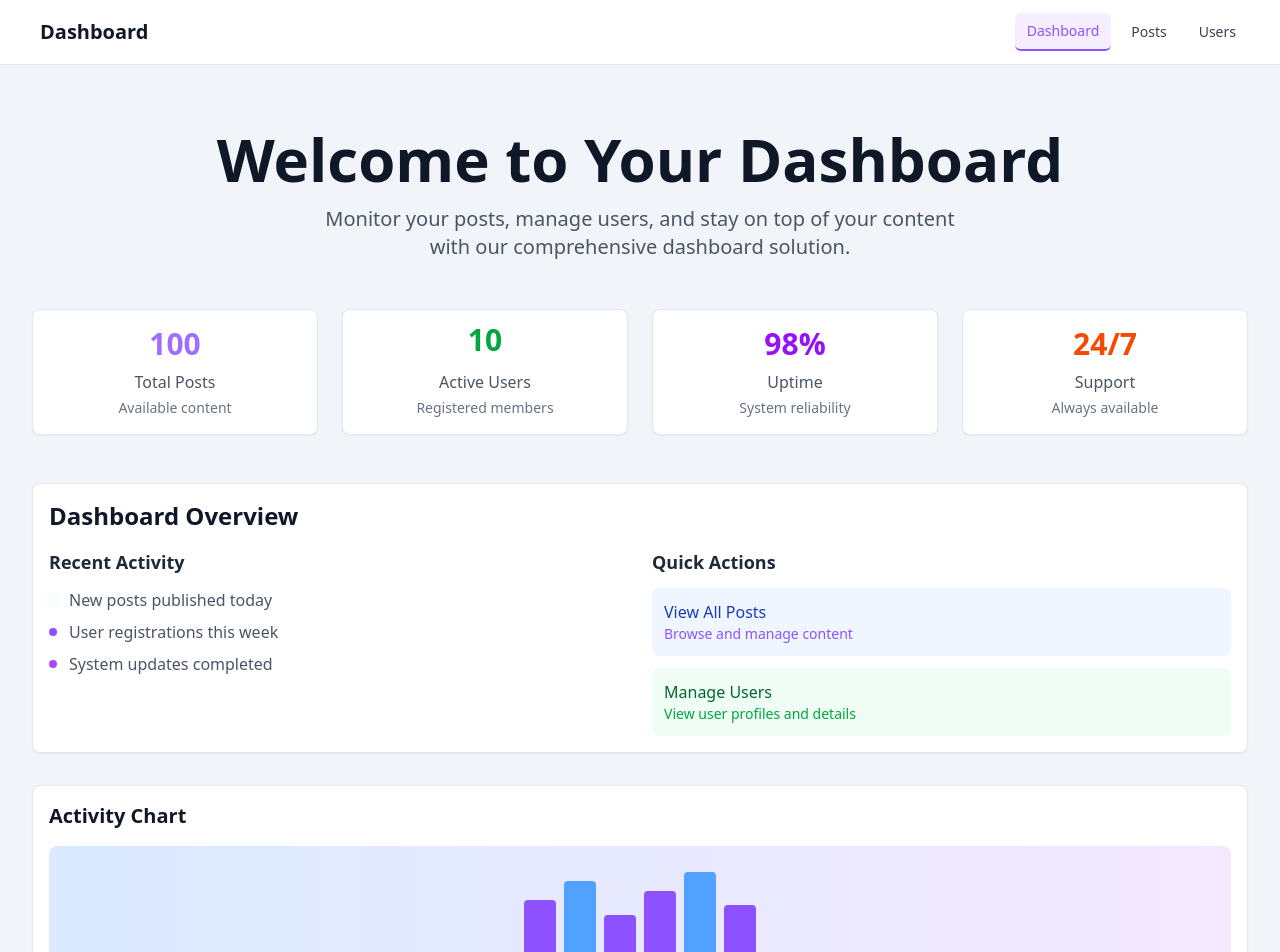
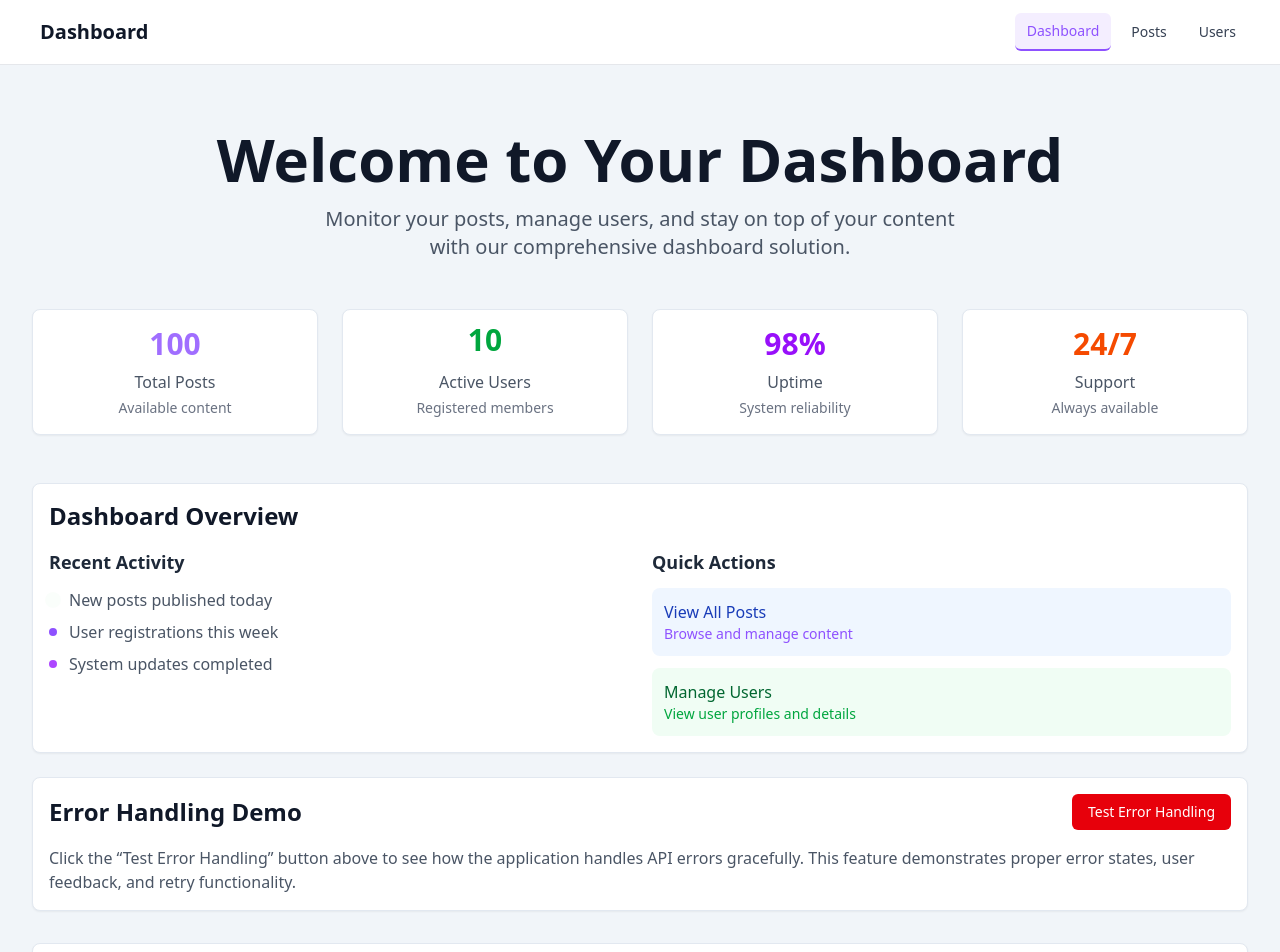
Before and after one commit to kazi331/zettabyte_dashobard_task, a Next.js app: page / in a window 1280 px wide. Shown: the top 952 px of the page. Built offline with nearby package versions, Linux system fonts and the light colour scheme.

Commit message:
error handle demonstration

```diff
--- a/src/app/page.tsx
+++ b/src/app/page.tsx
@@ -1,4 +1,5 @@
 import ChartState from "@/components/pages/home/ChartState";
+import ErrorHandleDemo from "@/components/pages/home/ErrorHandleDemo";
 import Overview from "@/components/pages/home/Overview";
 import Stats from "@/components/pages/home/Stats";
 import Welcome from "@/components/pages/home/Welcome";
@@ -11,6 +12,7 @@ export default function Home() {
         <Welcome />
         <Stats />
         <Overview />
+        <ErrorHandleDemo />
         <ChartState />
       </Container>
     </div>
--- /dev/null
+++ b/src/components/pages/home/ErrorHandleDemo.tsx
@@ -0,0 +1,85 @@
+"use client"
+import { Card } from "@/components/shared/Card";
+import ErrorMessage from "@/components/shared/ErrorMessage";
+import LoadingSpinner from "@/components/shared/LoadingSpinner";
+import useFetch from "@/hooks/useFetch";
+import { useState } from "react";
+
+export default function ErrorHandleDemo() {
+    const [showErrorDemo, setShowErrorDemo] = useState(false);
+    const { loading, error, refetch } = useFetch<unknown[]>(showErrorDemo ? 'https://jsonplaceholder.typicode.com/invalid-endpoint' : '');
+    const handleErrorDemo = () => {
+        setShowErrorDemo(true);
+    };
+
+    const handleResetDemo = () => {
+        setShowErrorDemo(false);
+    };
+    return (
+        <section className="mb-6 sm:mb-8 mt-6">
+            <Card >
+                <div className="flex flex-col sm:flex-row sm:items-center sm:justify-between mb-4">
+                    <h2 id="error-demo-heading" className="text-xl sm:text-2xl font-bold text-gray-900 mb-4 sm:mb-0">
+                        Error Handling Demo
+                    </h2>
+
+                    <div className="flex flex-col sm:flex-row gap-2">
+                        {!showErrorDemo ? (
+                            <button
+                                onClick={handleErrorDemo}
+                                className="bg-red-600 hover:bg-red-700 text-white font-medium py-2 px-4 rounded-md text-sm transition-colors duration-200 focus:outline-none focus-visible:ring-2 focus-visible:ring-red-500 focus:ring-offset-2"
+                                aria-describedby="error-demo-description"
+                            >
+                                Test Error Handling
+                            </button>
+                        ) : (
+                            <button
+                                onClick={handleResetDemo}
+                                className="bg-green-600 hover:bg-green-700 text-white font-medium py-2 px-4 rounded-md text-sm transition-colors duration-200 focus:outline-none focus-visible:ring-2 focus-visible:ring-green-500 focus:ring-offset-2"
+                            >
+                                Reset Demo
+                            </button>
+                        )}
+                    </div>
+                </div>
+
+                {showErrorDemo ? (
+                    <div className="p-4 bg-yellow-50 border border-yellow-200 rounded-lg" role="status" aria-live="polite">
+                        <h3 className="text-lg font-semibold text-yellow-800 mb-2">
+                            Error Handling Demonstration
+                        </h3>
+                        <p className="text-yellow-700 text-sm mb-4">
+                            This demonstrates how the application gracefully handles API errors.
+                            Click the button above to trigger an intentional error by calling an invalid endpoint.
+                        </p>
+
+                        {loading && (
+                            <div className="flex items-center gap-2 mb-4" role="status" aria-live="polite">
+                                <LoadingSpinner size="sm" />
+                                <span className="text-yellow-700 text-sm">
+                                    Attempting to fetch from invalid endpoint...
+                                </span>
+                            </div>
+                        )}
+
+                        {error && (
+                            <div role="alert" aria-live="assertive">
+                                <ErrorMessage
+                                    message={`Demonstration Error: ${error}`}
+                                    onRetry={refetch}
+                                />
+                            </div>
+                        )}
+                    </div>
+                ) : (
+                    <div>
+                        <p id="error-demo-description" className="text-gray-600">
+                            Click the &ldquo;Test Error Handling&rdquo; button above to see how the application handles API errors gracefully.
+                            This feature demonstrates proper error states, user feedback, and retry functionality.
+                        </p>
+                    </div>
+                )}
+            </Card>
+        </section>
+    )
+}
--- a/src/components/shared/ErrorMessage.tsx
+++ b/src/components/shared/ErrorMessage.tsx
@@ -1,15 +1,57 @@
+import React from 'react';
 
-export default function ErrorMessage({ message, onRetry }: { message: string; onRetry?: () => void }) {
+interface ErrorMessageProps {
+    message: string;
+    onRetry?: () => void;
+}
+
+const ErrorMessage: React.FC<ErrorMessageProps> = ({
+    message,
+    onRetry,
+}) => {
     return (
-        <div className="p-4 bg-red-50 border border-red-200 rounded-lg">
-            <p className="text-red-700 mb-2">Error: {message}</p>
-            {onRetry && (<button
-                type="button"
-                onClick={onRetry}
-                className="px-3 py-1 bg-red-600 text-white rounded-lg hover:bg-red-700 transition-colors"
-            >
-                Retry
-            </button>)}
+        <div
+            className="bg-red-50 border border-red-200 rounded-lg p-4"
+            role="alert"
+            aria-live="assertive"
+        >
+            <div className="flex items-start">
+                <div className="flex-shrink-0">
+                    <svg
+                        className="w-5 h-5 text-red-400"
+                        fill="currentColor"
+                        viewBox="0 0 20 20"
+                        aria-hidden="true"
+                    >
+                        <path
+                            fillRule="evenodd"
+                            d="M10 18a8 8 0 100-16 8 8 0 000 16zM8.707 7.293a1 1 0 00-1.414 1.414L8.586 10l-1.293 1.293a1 1 0 101.414 1.414L10 11.414l1.293 1.293a1 1 0 001.414-1.414L11.414 10l1.293-1.293a1 1 0 00-1.414-1.414L10 8.586 8.707 7.293z"
+                            clipRule="evenodd"
+                        />
+                    </svg>
+                </div>
+                <div className="ml-3 flex-1">
+                    <h3 className="text-sm font-medium text-red-800" id="error-title">
+                        Error
+                    </h3>
+                    <p className="mt-1 text-sm text-red-700" aria-describedby="error-title">
+                        {message}
+                    </p>
+                    {onRetry && (
+                        <div className="mt-3">
+                            <button
+                                onClick={onRetry}
+                                className="bg-red-100 hover:bg-red-200 text-red-800 font-medium py-2 px-4 rounded-md text-sm transition-colors duration-200 focus:outline-none focus-visible:ring-2 focus-visible:ring-red-500 focus:ring-offset-2"
+                                aria-label="Retry the failed operation"
+                            >
+                                Try Again
+                            </button>
+                        </div>
+                    )}
+                </div>
+            </div>
         </div>
-    )
-}
+    );
+};
+
+export default ErrorMessage;
--- a/src/hooks/useFetch.tsx
+++ b/src/hooks/useFetch.tsx
@@ -63,11 +63,7 @@ export default function useFetch<T>(
         }
     }, [url, immediate]);
 
-    const refetch = useCallback(() => {
-        fetchData();
-    }, []);
 
-    return {
-        ...state, refetch,
-    };
+
+    return { ...state, refetch: fetchData };
 }
```
